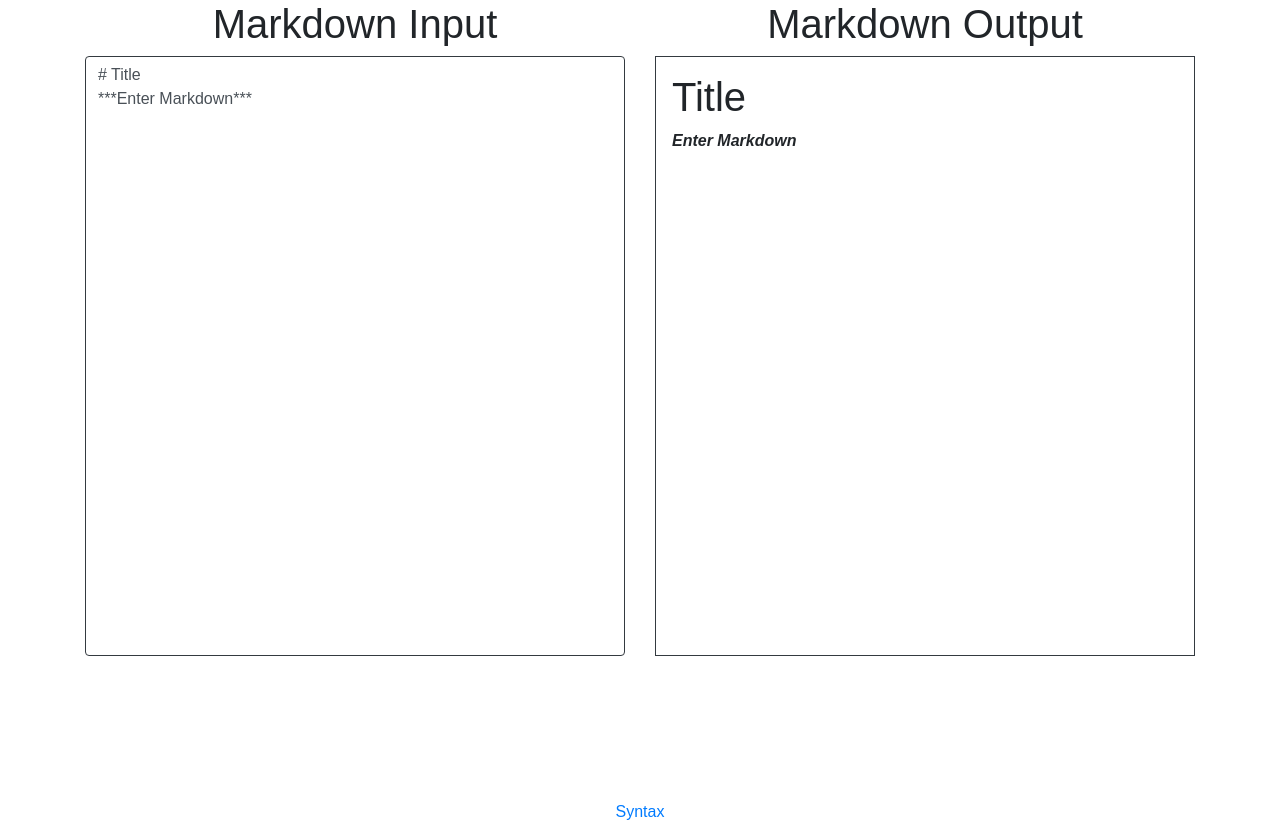
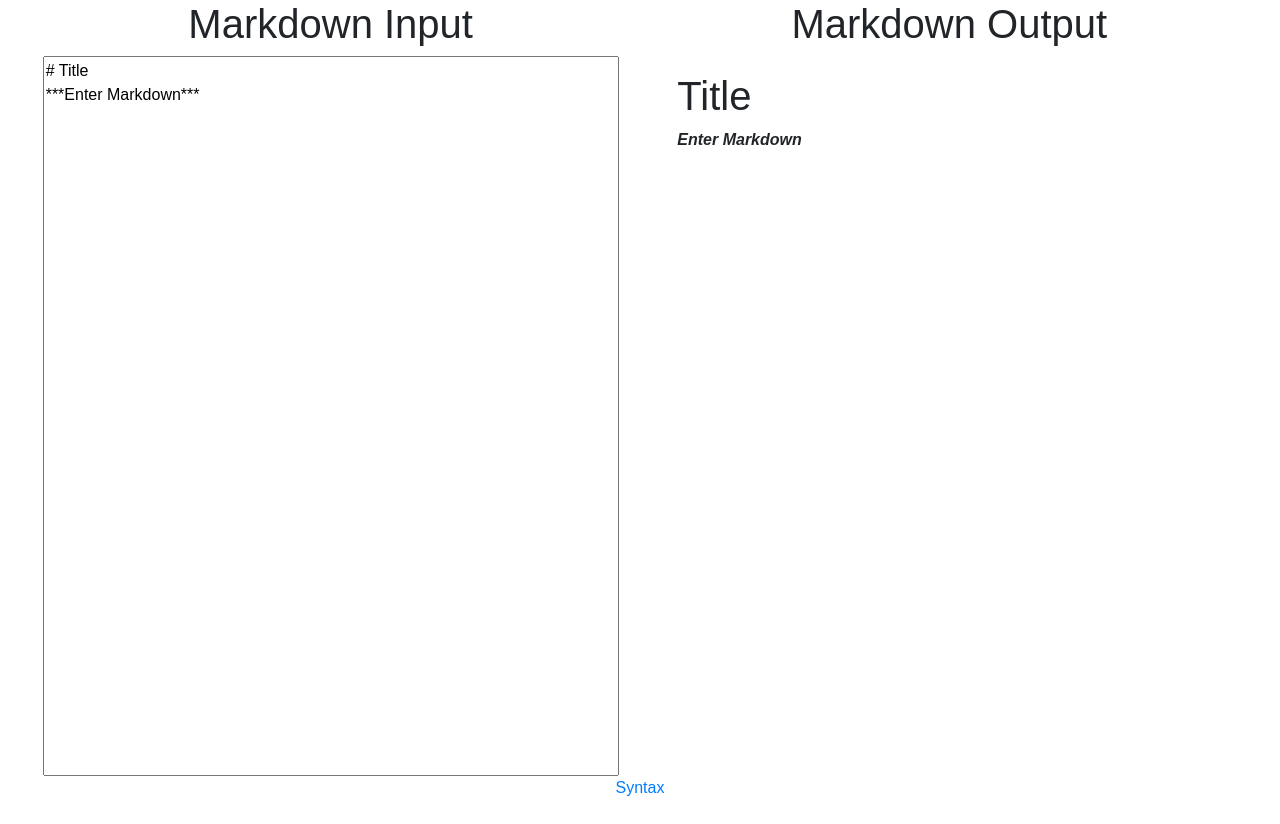
Before and after one commit to Jebbss/markdown_previewer, a React (Create React App) app: page / in a window 1280 px wide. After the commit the page ends 800 px from the top, so only its background shows below. Built offline with nearby package versions, Linux system fonts and the light colour scheme.

Commit message:
good enough stopping point

```diff
--- a/package.json
+++ b/package.json
@@ -10,7 +10,6 @@
     "@types/react-dom": "^18.0.11",
     "marked": "^4.3.0",
     "react": "^18.2.0",
-    "react-bootstrap": "^2.7.4",
     "react-dom": "^18.2.0",
     "react-scripts": "^5.0.1",
     "typescript": "^4.9.5"
@@ -20,8 +19,8 @@
     "build": "react-scripts build",
     "test": "react-scripts test --env=jsdom",
     "eject": "react-scripts eject",
-    "predeploy" : "npm run build",
-    "deploy" : "gh-pages -d build"
+    "predeploy": "npm run build",
+    "deploy": "gh-pages -d build"
   },
   "browserslist": {
     "production": [
--- a/src/App.css
+++ b/src/App.css
@@ -1,17 +1,46 @@
-.App {
-  text-align: center;
+.page-div {
+    text-align: center;
+    display: flex;
+    height: 100%;
+    flex-direction: column;
 }
 
-textarea {
-  resize: none;
+.markdown-divs {
+    display: flex;
+    width: 100%;
+    height: 100%;
+    flex-direction: row;
+    justify-content: space-evenly;
 }
 
-.output {
-  text-align: left;
-  padding: 1rem;
+.input-div {
+    width: 45%;
+    height: 100%;
+    display: flex;
+    flex-direction: column;
 }
 
-@keyframes App-logo-spin {
-  from { transform: rotate(0deg); }
-  to { transform: rotate(360deg); }
+.input-form-group {
+    display: flex;
+    flex-direction: column;
+    height: 100%;
 }
+
+.output-div {
+    width: 45%;
+    height: 100%;
+    display: flex;
+    flex-direction: column;
+}
+
+.input-text-area {
+    display: flex;
+
+    height: 100%;
+    resize: none;
+}
+
+.output-text-area {
+    text-align: left;
+    padding: 1rem;
+}
--- a/src/App.tsx
+++ b/src/App.tsx
@@ -1,6 +1,5 @@
 import * as React from "react";
 import './App.css';
-import Form from 'react-bootstrap/Form';
 import {marked} from "marked";
 import {Component} from "react";
 
@@ -16,25 +15,25 @@ class App extends Component {
 
     render() {
         return (
-            <div className="App container h-100">
-                <div className="row row-cols-1 row-cols-md-2 h-100">
-                    <div className="col min-vh-50">
-                        <Form.Group controlId="FormControlsTextArea" className="h-75">
+            <div className="page-div">
+                <div className="markdown-divs">
+                    <div className="input-div">
+                        <div className="input-form-group">
                             <h1>Markdown Input</h1>
-                            <Form.Control as="textarea" placeholder="Enter Markdown" className="h-100 border border-dark overflow-auto"
+                            <textarea placeholder="Enter Markdown" className="input-text-area"
                                           value={this.state.markdown}
                                           onChange={(event) => this.updateMarkdown(event.target.value)}
-                            ></Form.Control>
-                        </Form.Group>
+                            ></textarea>
+                        </div>
                     </div>
-                    <div className="col min-vh-50">
+                    <div className="output-div">
                         <h1>Markdown Output</h1>
-                        <div className="h-75 border border-dark output overflow-auto"
+                        <div className="output-text-area"
                              dangerouslySetInnerHTML={{__html: marked.parse(this.state.markdown)}}>
                         </div>
                     </div>
                 </div>
-                <div className="row justify-content-center align-items-center">
+                <div className="syntax-link-div">
                     <a href="https://daringfireball.net/projects/markdown/syntax">Syntax</a>
                 </div>
             </div>
```
Also changed, not shown: 1 other file (tests, documents, lock files or other folders).
